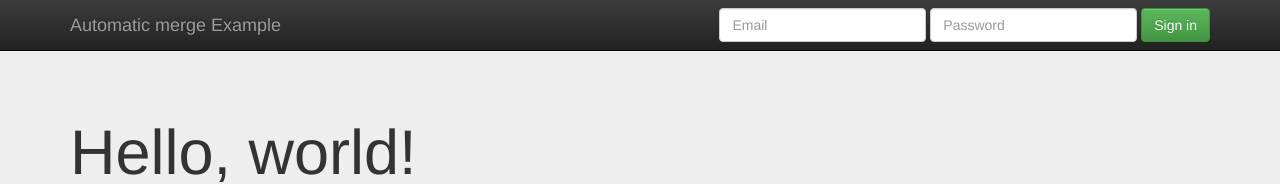
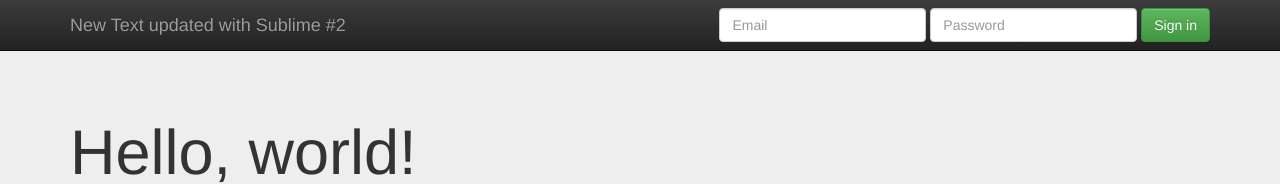
Before and after one commit to bbukshtab/website, a plain HTML site: page index.html in a window 1280 px wide. Shown: the top 184 px of the page. Drawn offline with nearby package versions, Linux system fonts and the light colour scheme.

Commit message:
Do commit from Tort

```diff
--- a/index.html
+++ b/index.html
@@ -6,7 +6,7 @@
     <head>
         <meta charset="utf-8">
         <meta http-equiv="X-UA-Compatible" content="IE=edge,chrome=1">
-        <title>Automatic merge Example</title>
+        <title>New Text updated with Sublime #2</title>
         <meta name="description" content="">
         <meta name="viewport" content="width=device-width, initial-scale=1">
         <link rel="apple-touch-icon" href="apple-touch-icon.png">
@@ -36,7 +36,7 @@
             <span class="icon-bar"></span>
             <span class="icon-bar"></span>
           </button>
-          <a class="navbar-brand" href="#">Automatic merge Example</a>
+          <a class="navbar-brand" href="#">New Text updated with Sublime #2</a>
         </div>
         <div id="navbar" class="navbar-collapse collapse">
           <form class="navbar-form navbar-right" role="form">
```
Also changed, not shown: 1 other file.
